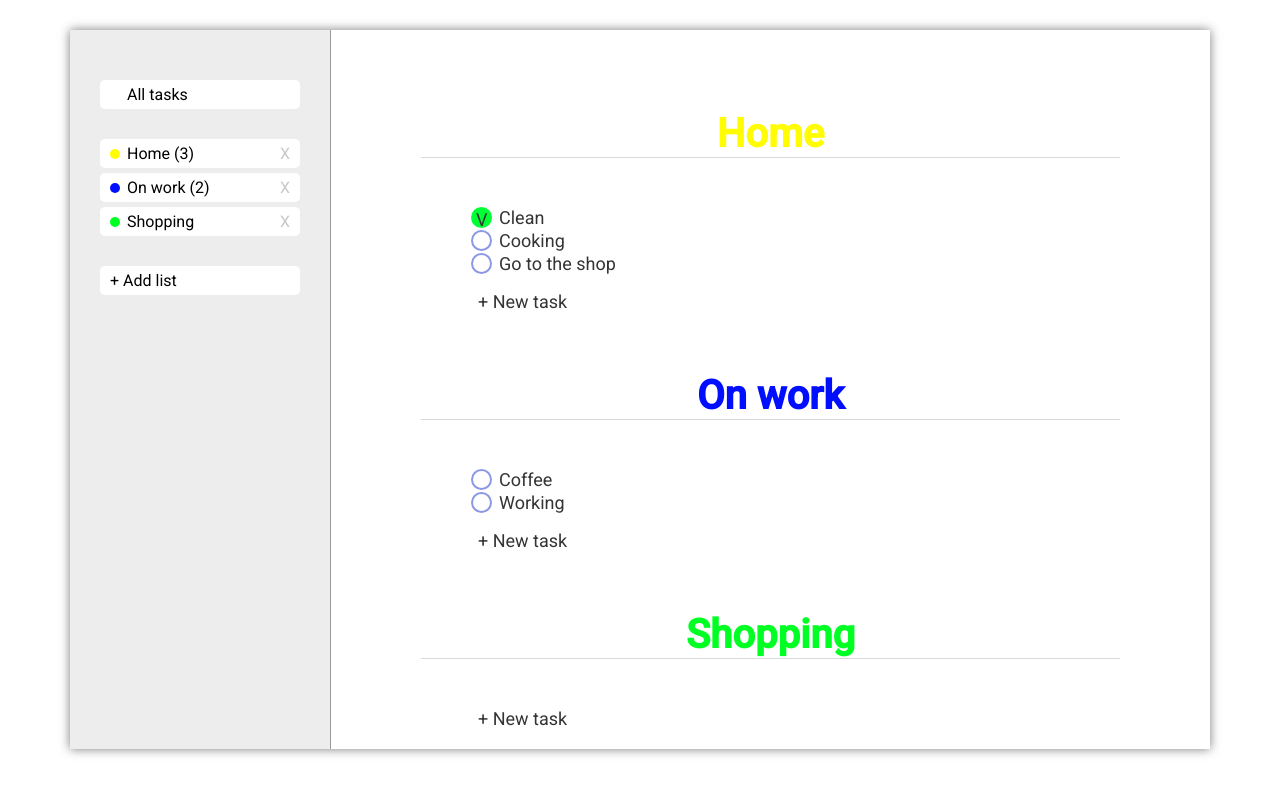
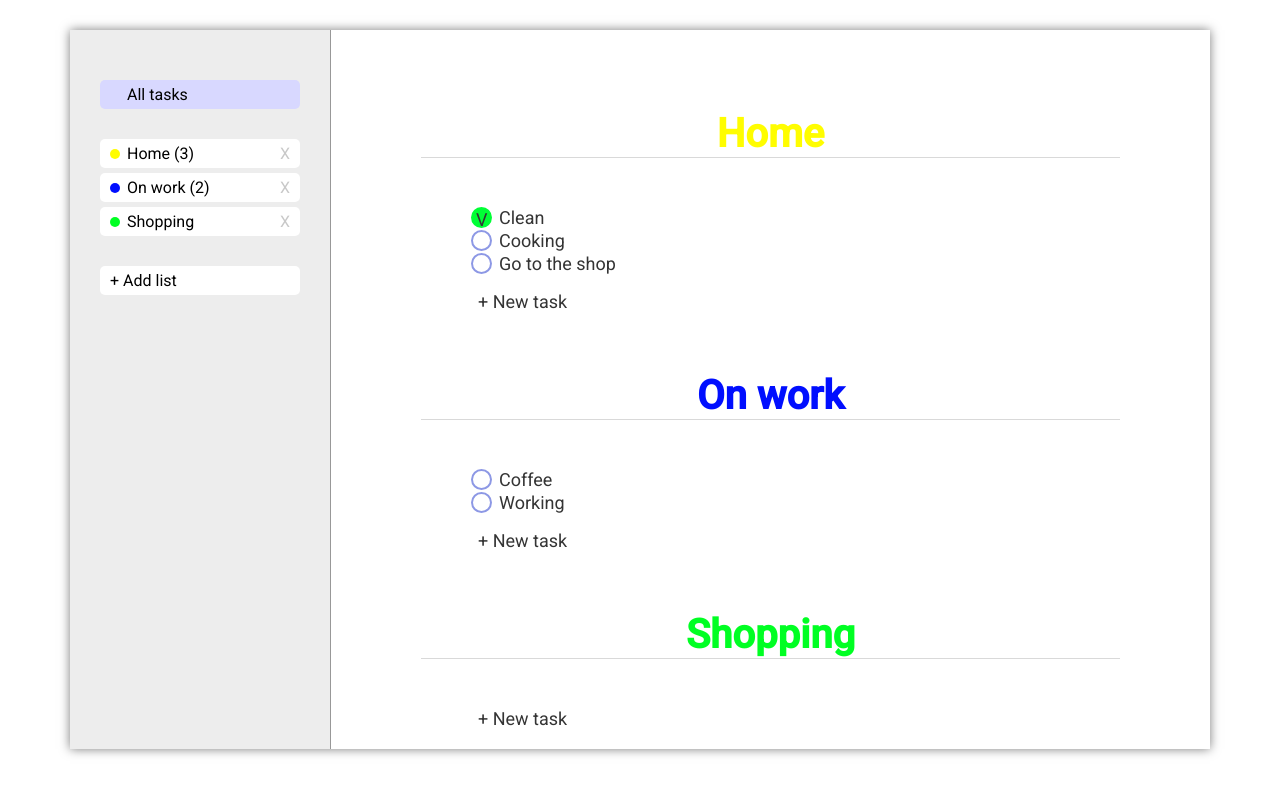
Before and after one commit to QzarD/myboard, a React (Create React App) app: page / in a window 1280 px wide. Shown: the top 794 px of the page. Built offline with nearby package versions, Linux system fonts and the light colour scheme.

Commit message:
fix bugs

```diff
--- a/package.json
+++ b/package.json
@@ -4,6 +4,7 @@
   "private": true,
   "dependencies": {
     "axios": "^0.19.0",
+    "classnames": "^2.2.6",
     "react": "^16.12.0",
     "react-dom": "^16.12.0",
     "react-redux": "^7.1.3",
--- a/src/App.js
+++ b/src/App.js
@@ -18,7 +18,7 @@ function App({lists, colors, addList, deleteList,
                 <div className="menu">
                     <List
                         lists={[
-                        {active:true ,name: 'All tasks', color: ''}
+                        {active:'active' ,name: 'All tasks', color: ''}
                     ]}
                     />
                     <List
--- a/src/Components/List/List.jsx
+++ b/src/Components/List/List.jsx
@@ -14,7 +14,7 @@ const List=({lists, isRemovable, addListBtn, colors, addList,
             setActiveList(index);
             history.push(`/list/${index}`)
         }
-        if (!isRemovable){
+        if (!isRemovable && !addListBtn){
             history.push(`/`)
         }
         setWindowAddTask(!windowAddTask);
@@ -40,7 +40,7 @@ const List=({lists, isRemovable, addListBtn, colors, addList,
                 {lists.map((list, index)=>(
                     <li
                         key={index}
-                        className={index===activeList ? 'active' : ''}>
+                        className={list.active ? list.active : activeList && activeList===index}>
                         <div onClick={()=>onClickBtn(index)} className="listName">
                             {list.icon ? list.icon :
                                 <i className={`color-${list.color}`}/>
```
Also changed, not shown: 1 other file (tests, documents, lock files or other folders).
